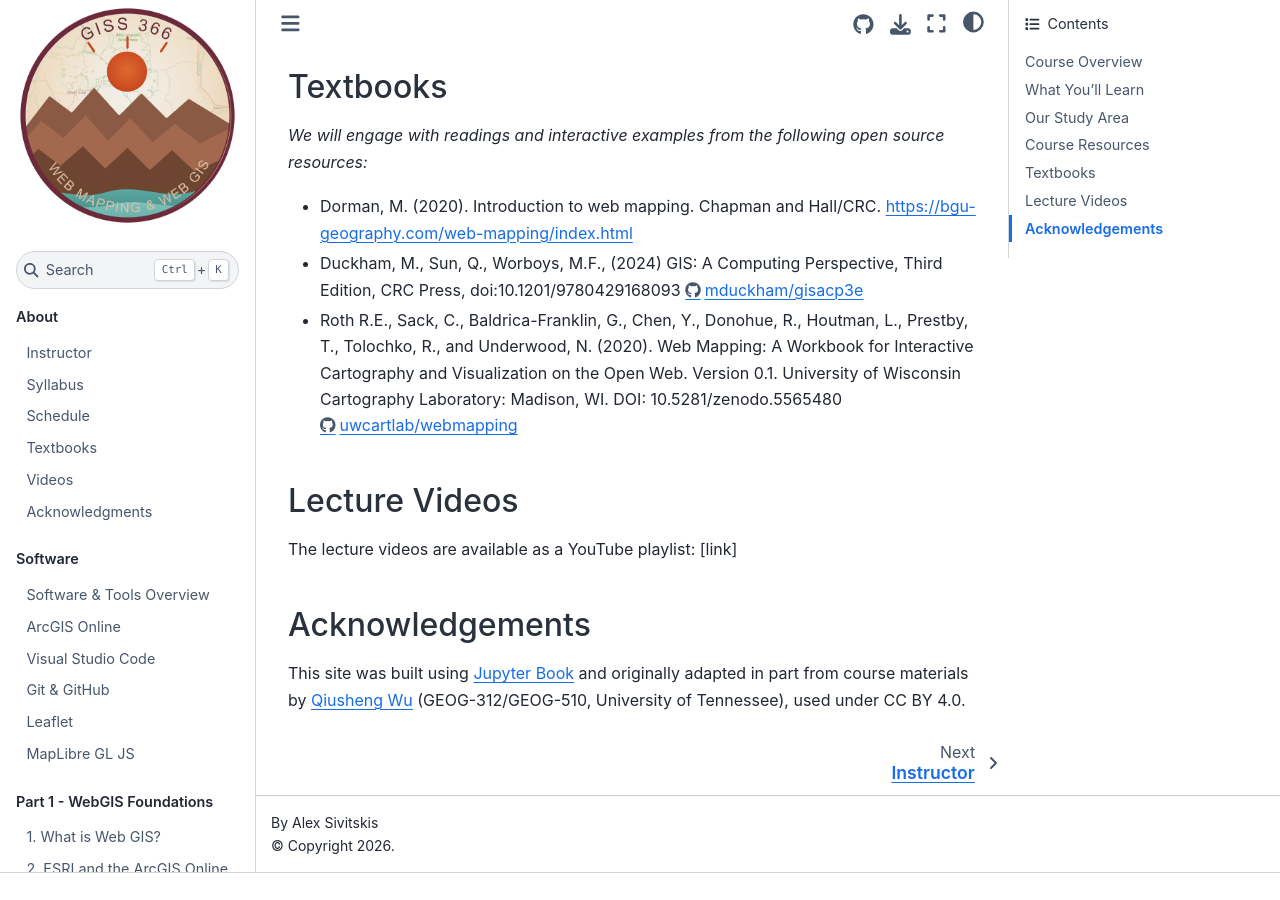
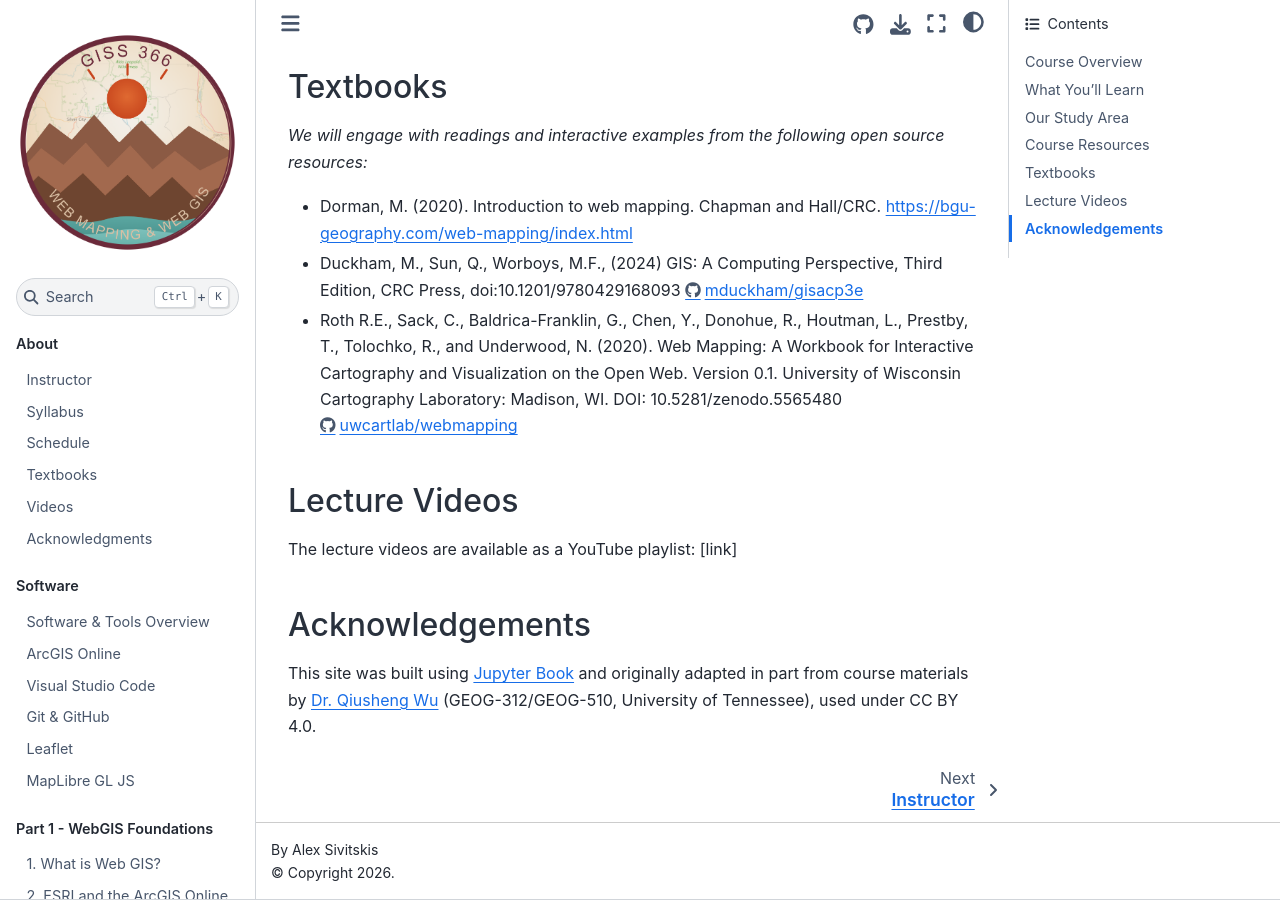
Before and after one commit to asivitskis/giss-366, a Jupyter Book: the page built from index.md, in a window 1280 px wide and 900 px high, scrolled down 2106 px. Built offline with Jupyter Book 1.0.4 settings and Sphinx 7.4.7 and the Sphinx Book theme 1.1.4, drawn with Linux system fonts in a browser that asks for light colours; pages that are not in the unit, such as notebooks, are missing from menus; before the commit the page ends 2979 px from its top, so only the background shows below that.

Commit message:
ack updates

```diff
--- a/index.md
+++ b/index.md
@@ -43,5 +43,5 @@
 
 ## Acknowledgements
 This site was built using [Jupyter Book](https://jupyterbook.org) and originally adapted
-in part from course materials by [Qiusheng Wu](https://github.com/giswqs)
+in part from course materials by [Dr. Qiusheng Wu](https://github.com/giswqs)
 (GEOG-312/GEOG-510, University of Tennessee), used under CC BY 4.0.
```
Also changed, not shown: book/about/acknowledgments.md (+1 -1 lines).
